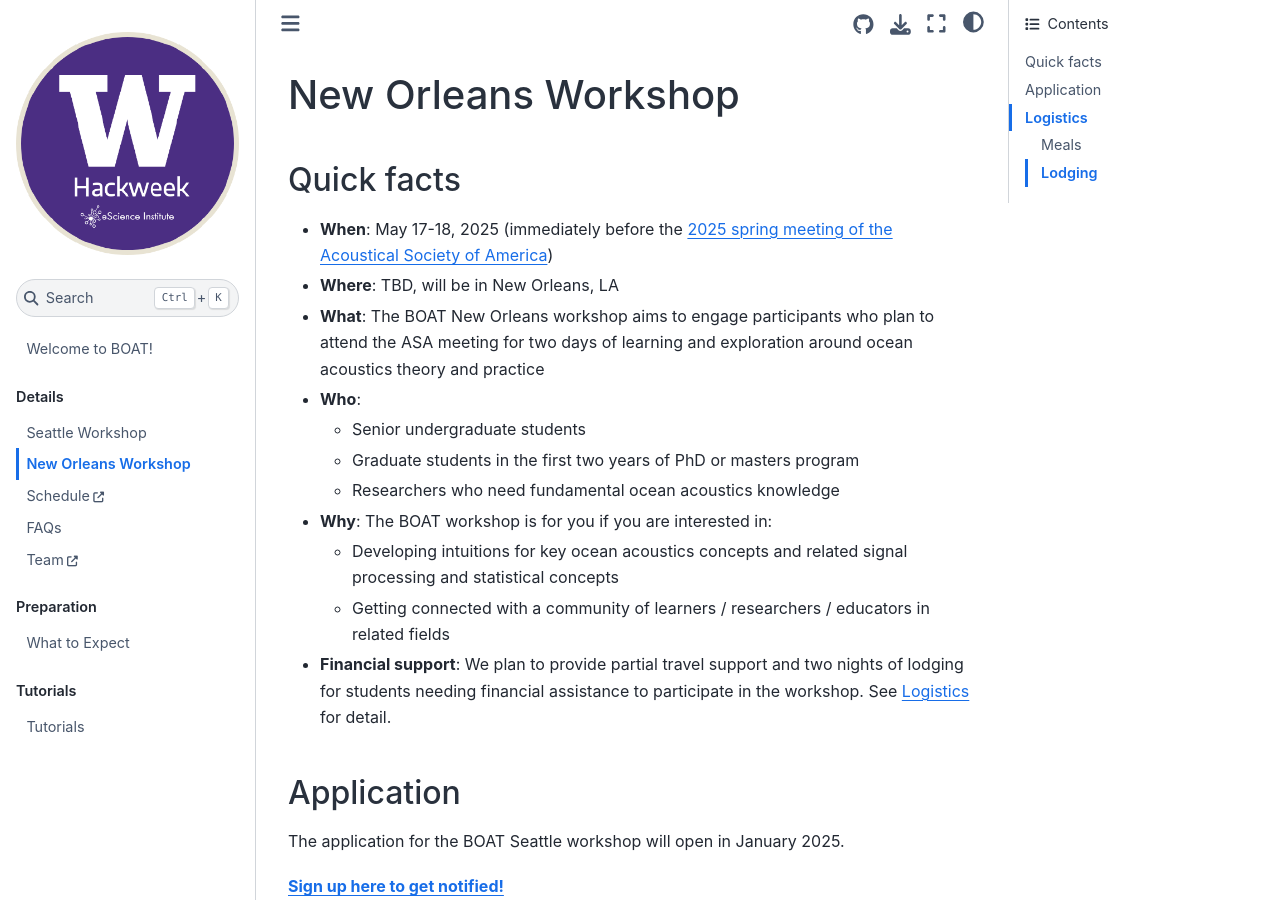
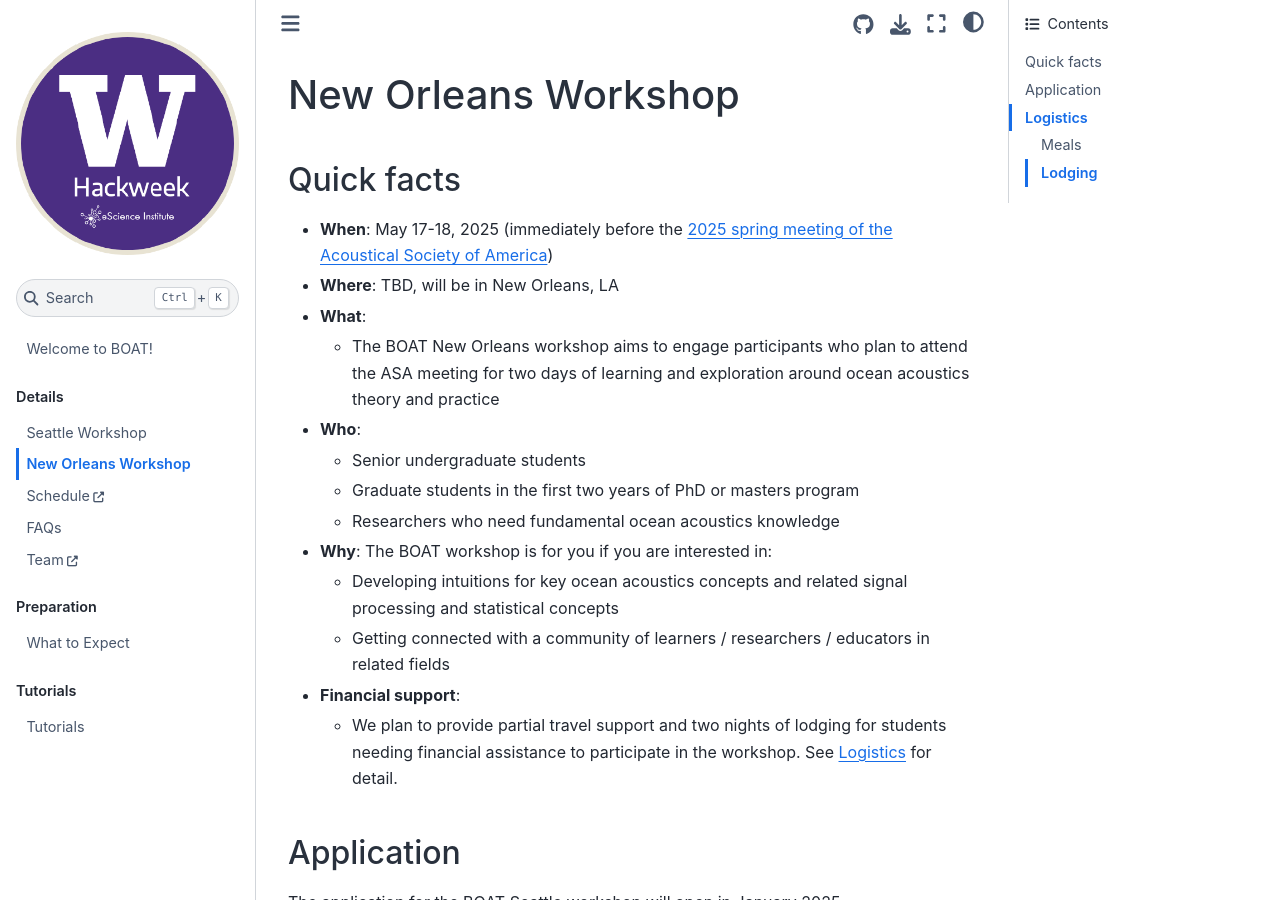
Before and after one commit to BOAT-ocean-acoustics/boat-website, a Jupyter Book: the page built from book/workshop_new_orleans.md, in a window 1280 px wide and 900 px high. Built offline with Jupyter Book 1.0.4 settings and Sphinx 7.4.7 and the Sphinx Book theme 1.1.4, drawn with Linux system fonts in a browser that asks for light colours; pages that are not in the unit, such as notebooks, are missing from menus.

```diff
--- a/book/workshop_new_orleans.md
+++ b/book/workshop_new_orleans.md
@@ -3,15 +3,17 @@
 ## Quick facts
 - **When**: May 17-18, 2025 (immediately before the [2025 spring meeting of the Acoustical Society of America](https://acousticalsociety.org/new-orleans-2025/))
 - **Where**: TBD, will be in New Orleans, LA
-- **What**: The BOAT New Orleans workshop aims to engage participants who plan to attend the ASA meeting for two days of learning and exploration around ocean acoustics theory and practice
+- **What**:
+  - The BOAT New Orleans workshop aims to engage participants who plan to attend the ASA meeting for two days of learning and exploration around ocean acoustics theory and practice
 - **Who**:
-    - Senior undergraduate students
-    - Graduate students in the first two years of PhD or masters program
-    - Researchers who need fundamental ocean acoustics knowledge
+  - Senior undergraduate students
+  - Graduate students in the first two years of PhD or masters program
+  - Researchers who need fundamental ocean acoustics knowledge
 - **Why**: The BOAT workshop is for you if you are interested in:
-    - Developing intuitions for key ocean acoustics concepts and related signal processing and statistical concepts
-    - Getting connected with a community of learners / researchers / educators in related fields
-- **Financial support**: We plan to provide partial travel support and two nights of lodging for students needing financial assistance to participate in the workshop. See [](new-orleands-logistics) for detail.
+  - Developing intuitions for key ocean acoustics concepts and related signal processing and statistical concepts
+  - Getting connected with a community of learners / researchers / educators in related fields
+- **Financial support**:
+  - We plan to provide partial travel support and two nights of lodging for students needing financial assistance to participate in the workshop. See [](new-orleands-logistics) for detail.
 
 
 ## Application
```
Also changed, not shown: book/workshop_seattle.md (+4 -2 lines).
